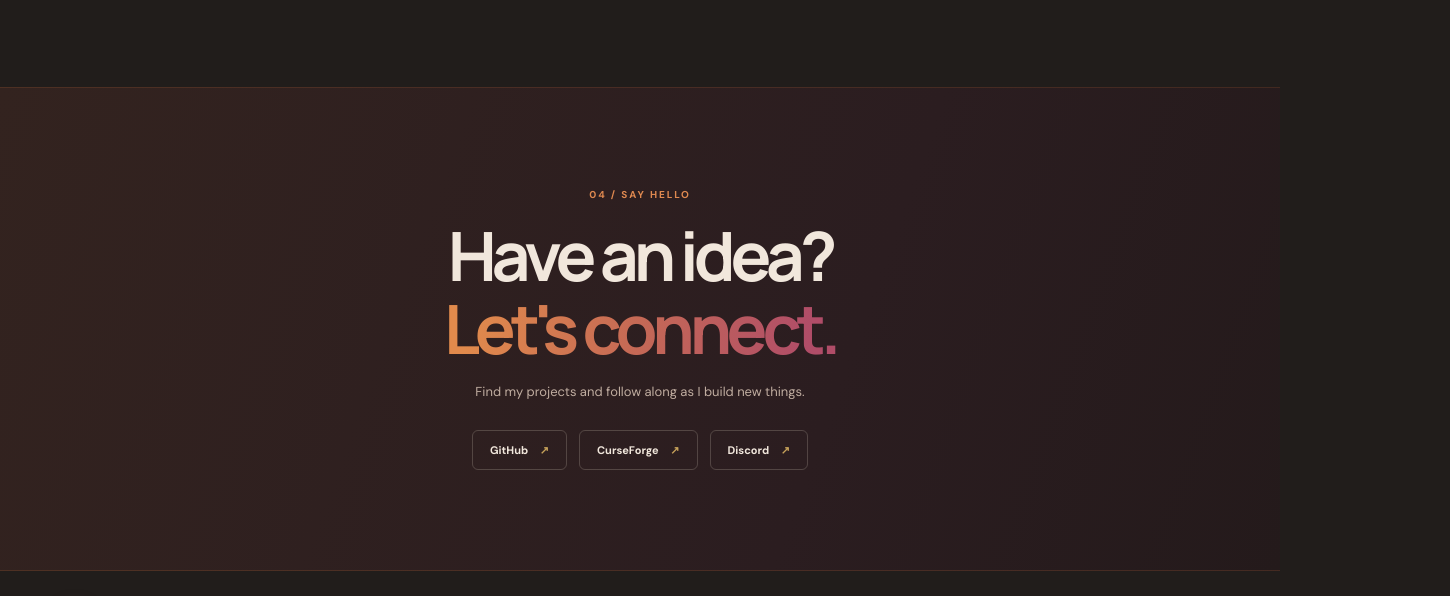
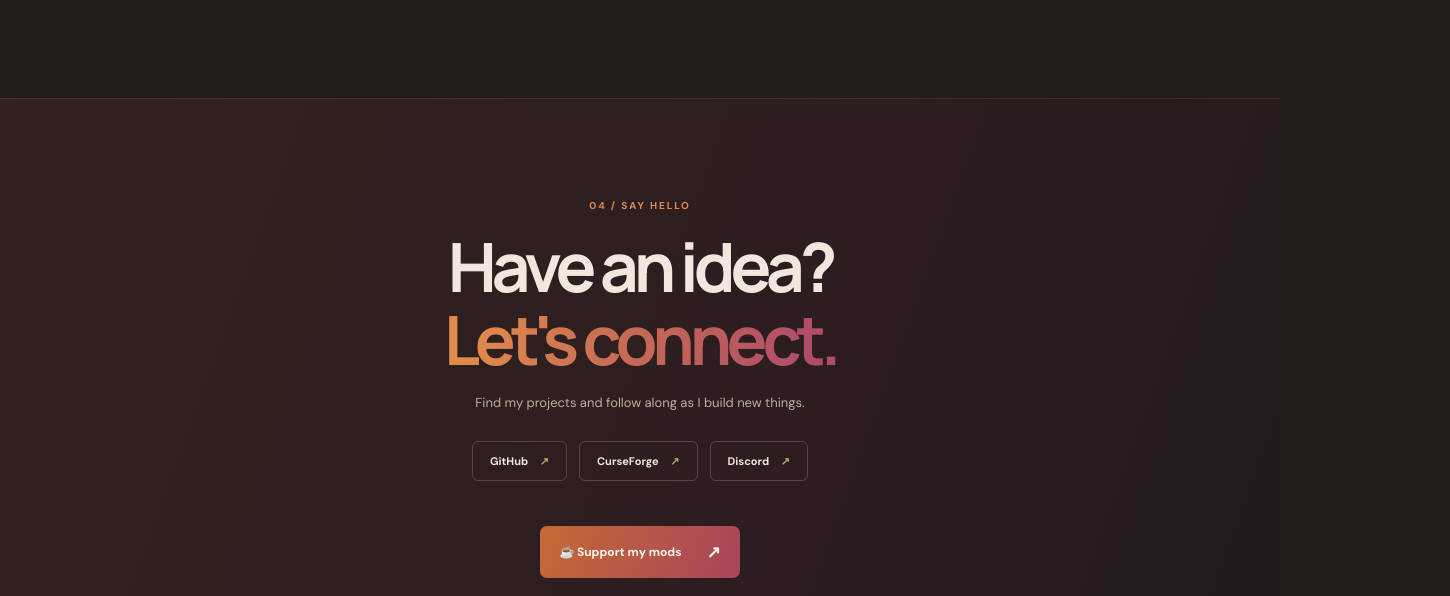
Before and after one commit to ZxfoxZx/irealtofu-dev, a plain HTML site: page irealtofu website/index.html in a window 1280 px wide. Shown: the part 2722-3318 px from the top of the page, 1450 px wide, since content can reach past the window. Drawn offline with Linux system fonts and the light colour scheme.

Commit message:
Added Support my mods button and changed to 45px

````diff
--- a/irealtofu website/index.html
+++ b/irealtofu website/index.html
@@ -1,3 +1,4 @@
+```html
 <!doctype html>
 <html lang="en">
 <head>
@@ -185,11 +186,21 @@
         <div class="eyebrow">04 / SAY HELLO</div>
         <h2>Have an idea?<br><span class="gradient-text">Let's connect.</span></h2>
         <p>Find my projects and follow along as I build new things.</p>
+
         <div class="social-links">
           <!-- Replace these # links with your profile URLs. -->
           <a href="#" aria-label="GitHub profile">GitHub <span>↗</span></a>
           <a href="#" aria-label="CurseForge profile">CurseForge <span>↗</span></a>
           <a href="#" aria-label="Discord profile or server">Discord <span>↗</span></a>
+        </div>
+
+        <div class="support-link">
+          <a class="button button-primary"
+             href="https://donate.stripe.com/eVqeVe6sz1UL86b20T7wA00"
+             target="_blank"
+             rel="noopener noreferrer">
+            ☕ Support my mods <span>↗</span>
+          </a>
         </div>
       </div>
     </section>
@@ -202,3 +213,4 @@
   </footer>
 </body>
 </html>
+```
--- a/irealtofu website/styles.css
+++ b/irealtofu website/styles.css
@@ -113,6 +113,7 @@ h1 { margin: 25px 0 22px; font-size: clamp(48px, 6.1vw, 78px); line-height: 1.04
 .contact-section { background: linear-gradient(110deg, #33231f, #2b1d20 65%, #241a1b); border-block: 1px solid #c66a3530; padding: 100px 0; text-align: center; }
 .contact-inner h2 { font-size: clamp(42px, 6vw, 68px); letter-spacing: -.075em; line-height: 1.08; margin: 18px 0; }.contact-inner > p { color: #c0ada0; font-size: 13px; }
 .social-links { display: flex; justify-content: center; flex-wrap: wrap; gap: 12px; margin-top: 30px; }.social-links a { border: 1px solid #e8dccb35; border-radius: 6px; padding: 12px 17px; font-size: 11px; font-weight: 700; transition: background .2s,border .2s; }.social-links a:hover { background: #c66a3525; border-color: #df895077; }.social-links span { color: var(--gold); margin-left: 9px; }
+.support-link {margin-top: 45px;}
 .site-footer { width: min(var(--max), calc(100% - 64px)); margin: auto; min-height: 90px; display: flex; align-items: center; justify-content: space-between; gap: 20px; color: #8e7f75; font-size: 10px; }.footer-brand { color: var(--text); font-size: 14px; }.footer-brand .brand-mark { width: 29px; height: 29px; border-radius: 9px; font-size: 9px; }.back-top { color: var(--gold); font-size: 8px; letter-spacing: .15em; font-weight: 700; }
 .reveal { opacity: 0; transform: translateY(22px); transition: opacity .7s ease, transform .7s ease; }.reveal.is-visible { opacity: 1; transform: translateY(0); }
 
````
Also changed, not shown: 2 other files.
